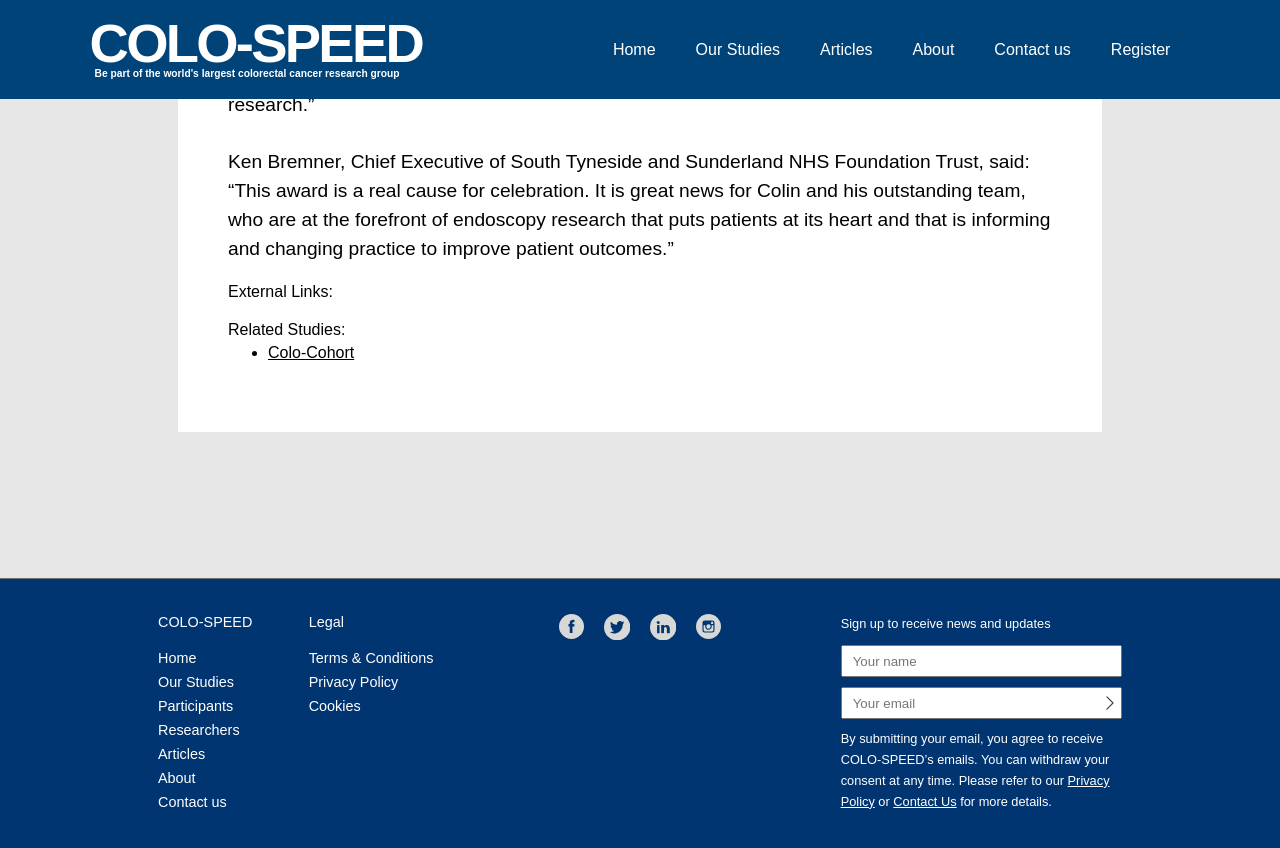
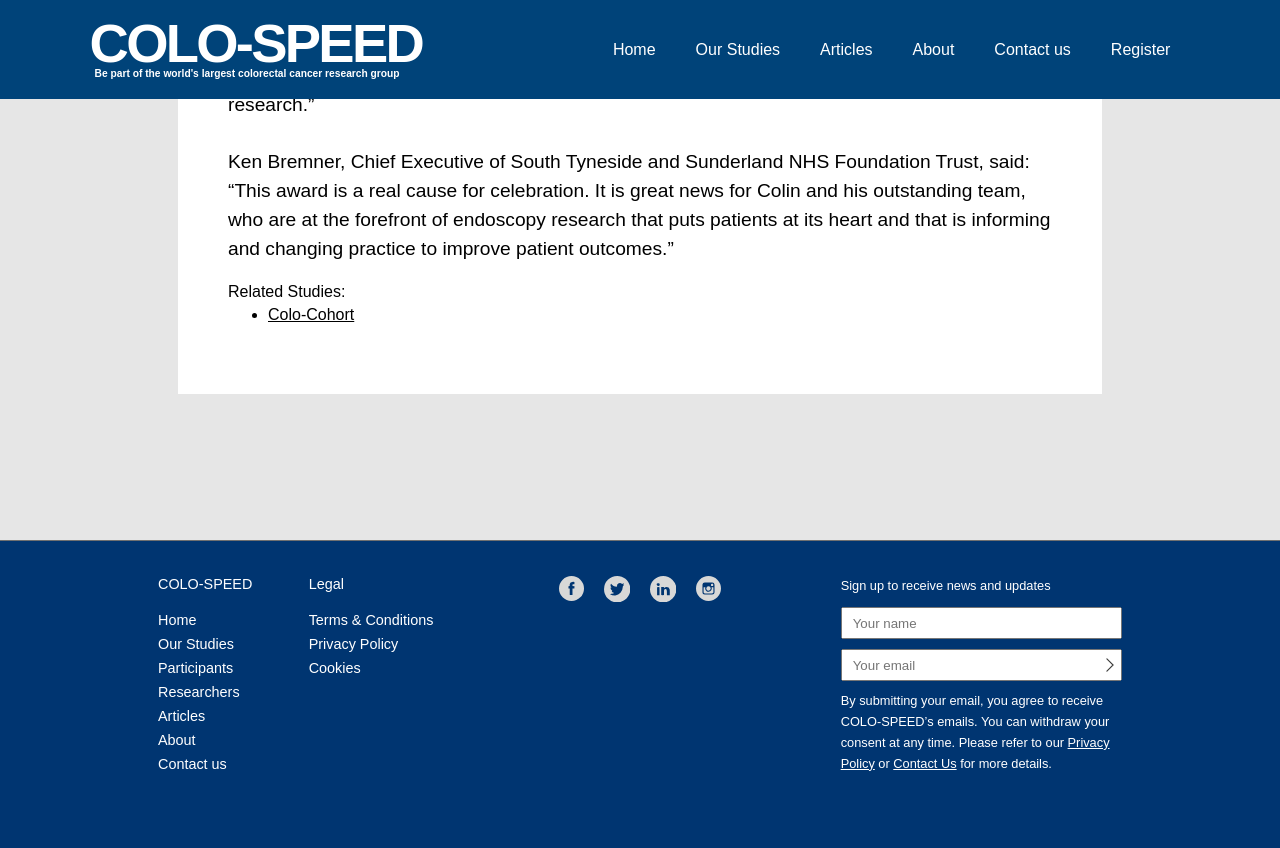
Before and after one commit to not-dalia/colo-speed-v2, a Jekyll site: the page built from _articles/patient-care-award-for-world-leading-endoscopy-research.md, in a window 1280 px wide and 900 px high, scrolled down 1493 px. Shown: the top 848 px of the window. Built offline with Jekyll 4.4.1, drawn with Linux system fonts in a browser that asks for light colours; some web fonts are replaced.

Commit message:
removed unused external links

```diff
--- a/_layouts/article.html
+++ b/_layouts/article.html
@@ -56,6 +56,7 @@
                 </p>
               </div>
 
+              {% if article.externallinks and article.externallinks.size > 0 %}
               <div class="external-links">
                 <div class="small-title">
                   External Links:
@@ -68,6 +69,7 @@
                   {% endfor %}
                 </ul>
               </div>
+              {% endif %}
 
               {% if article.study and article.study != "" and article.study != nil %}
                 <div class="external-links">
```
